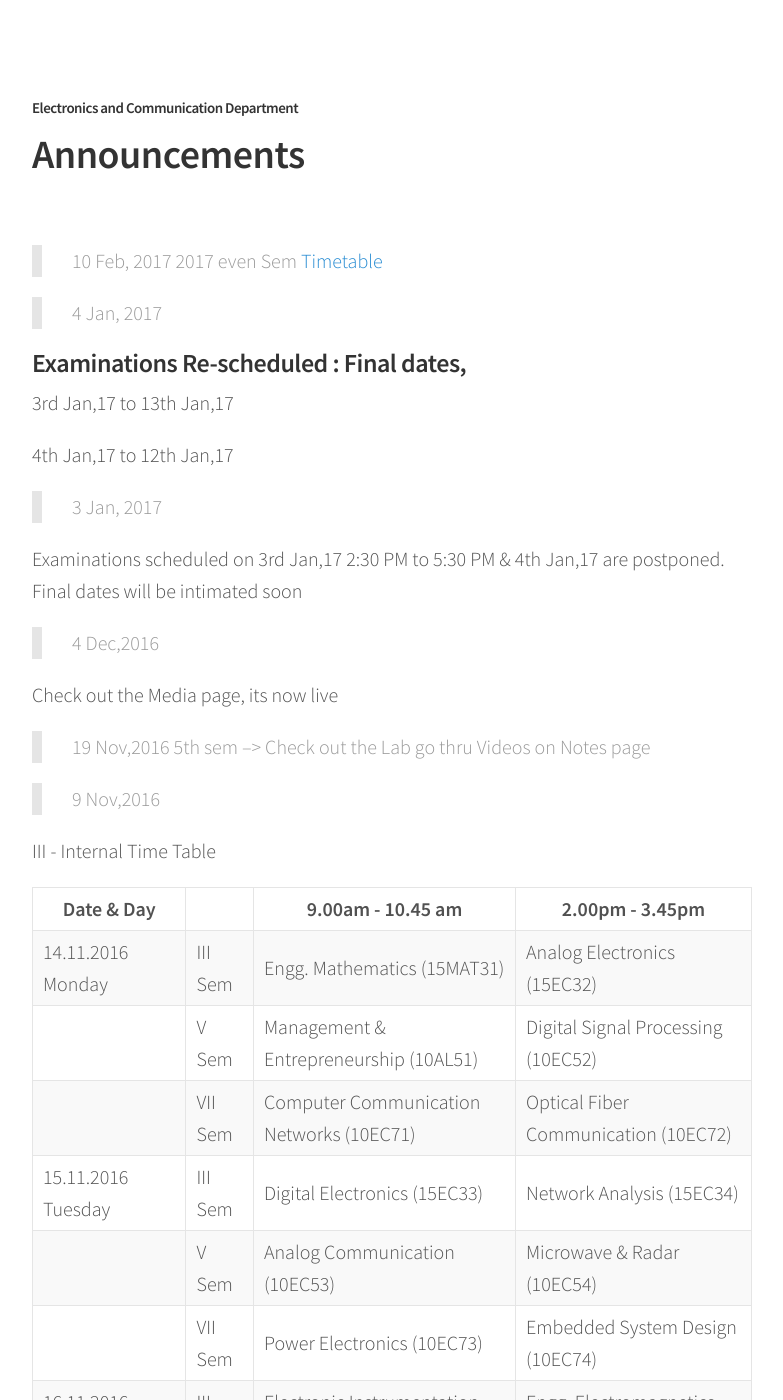
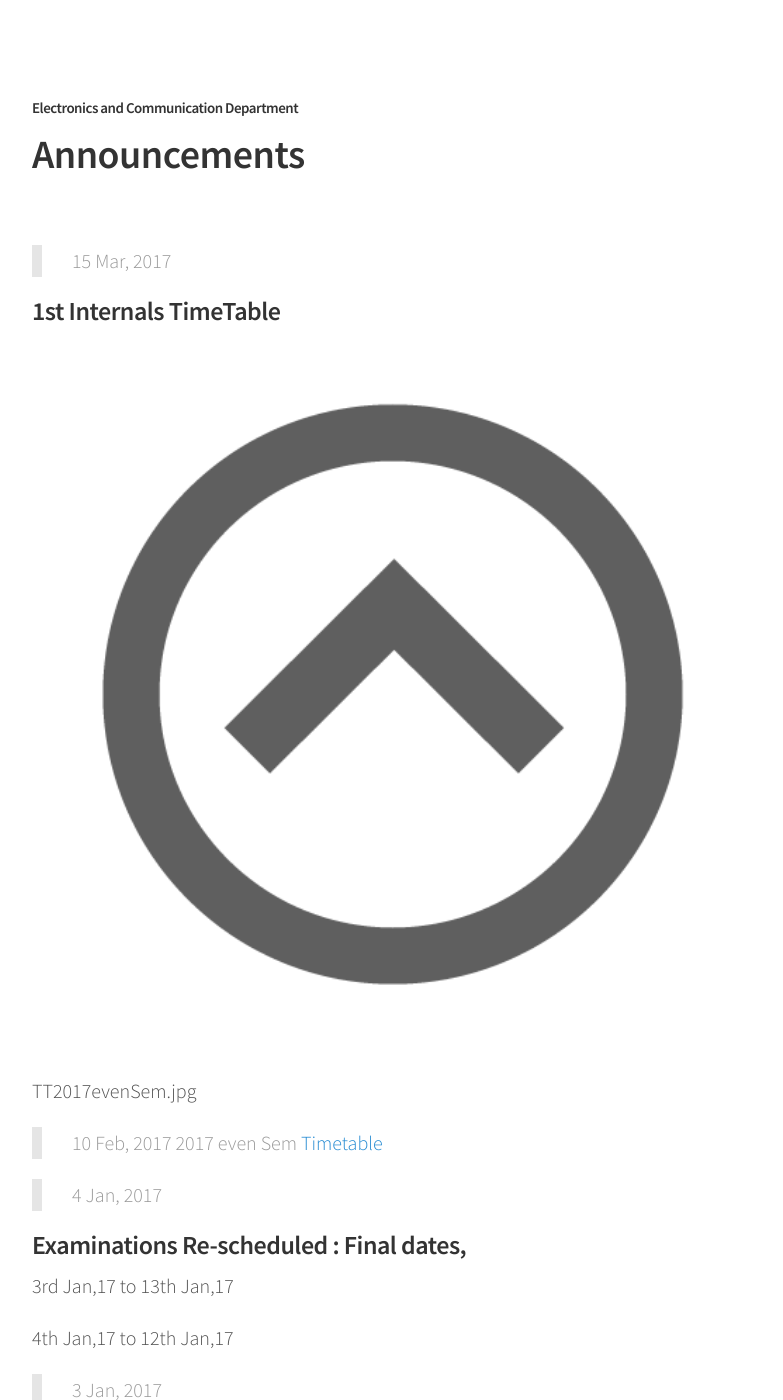
Before and after one commit to ecernsit/ecernsit.github.io, a Jekyll site: the page built from _posts/2016-09-21-announcements.md, in a window 1280 px wide and 1400 px high. Shown: the whole window, without its empty margins (248-1031 px from the left). Built offline with Jekyll 4.4.1, drawn with Linux system fonts in a browser that asks for light colours.

Commit message:
notes neethu awp u7 tt1st internals

```diff
--- a/_posts/2016-09-21-announcements.md
+++ b/_posts/2016-09-21-announcements.md
@@ -1,6 +1,18 @@
 ---
 title: Announcements
 ---
+
+>15 Mar, 2017
+
+### 1st Internals TimeTable
+
+ <img src="https://ecernsit.github.io/assets/top.png" style="width:100%">
+
+
+
+
+TT2017evenSem.jpg
+
 >10 Feb, 2017
 2017 even Sem <a  target="_blank" href="https://drive.google.com/open?id=0B9cqMjKT9M-dVjVUd0gyeFY5NmM" >Timetable</a>
 
```
Also changed, not shown: _posts/2016-10-06-6.md (+1 -1 lines), assets/TT2017evenSem.jpg (added).
